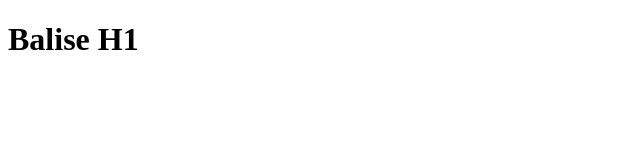
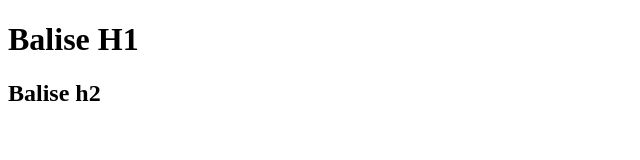
Before and after one commit to marie-31/sharezza, a plain HTML site: page index.html in a window 1280 px wide. Shown: the whole page, without its empty margins (0-640 px from the left). Drawn offline with Linux system fonts and the light colour scheme.

Commit message:
Add line H2

```diff
--- a/index.html
+++ b/index.html
@@ -6,5 +6,6 @@
   </head>
   <body>
     <H1>Balise H1</H1>
+    <h2>Balise h2</h2>
   </body>
 </html>
```
